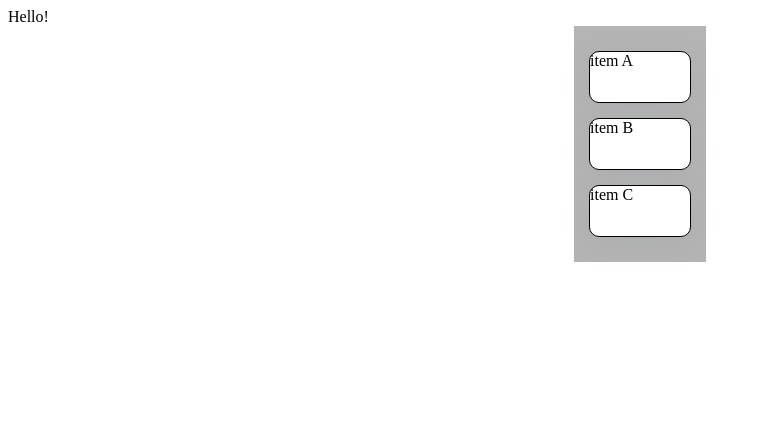
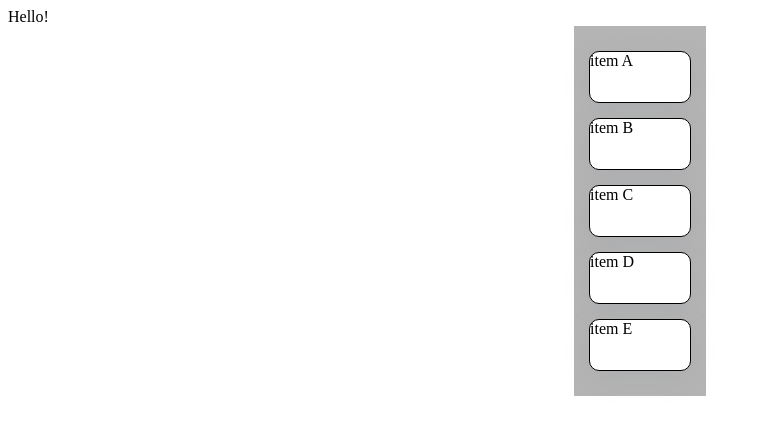
Before and after one commit to NeatKYU/vnd, a Vue app: page / in a window 1280 px wide. Shown: the top 434 px of the page, without its empty margins (0-761 px from the left). Built offline with nearby package versions, Linux system fonts and the light colour scheme.

Commit message:
🐛 자연스러운 무빙 추가

```diff
--- a/src/components/dragTest.vue
+++ b/src/components/dragTest.vue
@@ -1,49 +1,32 @@
 <template>
     <div class="drag-wrapper">
-        <!-- <span>dropzone 1</span> -->
-        <!-- <div
-            @drop="onDrop($event, 1)"
-            @dragover.prevent
-            @dragenter.prevent
+        <div
+            id="list"
             class="dropzone"
-        > -->
-        <div
-            class="dropzone"
+            :sortable="{
+                onUpdate: sortableMove
+            }"
         >
             <div
                 v-for="(item, index) in tempListOne"
                 :key="item.id"
                 draggable="true"
                 @dragstart="startDrag($event, item, index)"
+                @dragend="dragLeave()"
                 @drop="dragEnd($event, index)"
                 @dragover.prevent="overShow(item.id)"
-                @dragenter.prevent
+                @dragenter.prevent="moveOver(index)"
                 class="drag-box"
-                :class="{ 'is-dragging': sIsDragging && (item.id === sDraggingId) }"
+                :class="{
+                    'is-dragging': sIsDragging && (item.id === sDraggingId),
+                    // 'move-action-down': isMoveActionDwon(sDraggingId, sOverId) && isOver(item.id),
+                    // 'move-action-up': isMoveActionUp(sDraggingId, sOverId) && isOver(item.id),
+                }"
             >
                 <div v-if="sOverShow && (item.id === sOverId) && (item.id !== sDraggingId)" class="move-point" />
-                {{ item.title }}
+                <span>{{ item.title }}</span>
             </div>
         </div>
-        <!-- <div class="divider-vertical" /> -->
-        <!-- <span>dropzone 2</span> -->
-        <!-- <div
-            @drop="onDrop($event, 2)"
-            @dragover.prevent
-            @dragenter.prevent
-            class="dropzone"
-        >
-            <div
-                v-for="item in tempListTwo"
-                :key="item.id"
-                draggable="true"
-                @dragstart="startDrag($event, item)"
-                class="drag-box"
-                :class="{ 'is-dragging': sIsDragging && (item.id === sDraggingId) }"
-            >
-                {{ item.title }}
-            </div>
-        </div> -->
     </div>
 </template>
 
@@ -65,9 +48,17 @@ export default {
                     id: '3',
                     title: 'item C',
                     list: 1,
+                },{
+                    id: '4',
+                    title: 'item D',
+                    list: 1,
+                },{
+                    id: '5',
+                    title: 'item E',
+                    list: 1,
                 },
             ],
-            // tempListTwo: [],
+            tempListTwo: [],
             sIsDragging: false,
             sDraggingId: null,
             sOverId: null,
@@ -75,31 +66,30 @@ export default {
             sFrom: -1,
             sTo: -1,
             sOverShow: false,
+            sCustomDiv: null,
         }
     },
-    computed: {
-        // cFilterList(aListIndex) {
-        //     return this.items.filter((aItem) => aItem.list === aListIndex);
-        // },
-    },
     methods: {
+        sortableMove: function (aEvent) {
+            this.tempListOne.splice(aEvent.newIndex, 0, this.tempListOne.splice(aEvent.oldIndex, 1)[0])
+        },
         startDrag(event, aItem, aIdx) {
             event.dataTransfer.dropEffect = 'move';
             event.dataTransfer.effectAllowed = 'move';
             event.dataTransfer.setData('itemId', aItem.id);
+            // ghost image control
+            let sCustomDiv = event.target.cloneNode(true);
+            sCustomDiv.style.opacity = 0.01;
+            document.body.appendChild(sCustomDiv);
+            event.dataTransfer.setDragImage(sCustomDiv, event.offsetX, event.offsetY);
+            this.sCustomDiv = sCustomDiv
+
             this.sDraggingId = aItem.id;
             this.sDragzone = aItem.list;
             this.sFrom = aIdx;
             console.log(this.sDraggingId)
             this.toggleDragging('over');
         },
-        // onDrop(event, aList) {
-        //     const sItemId = event.dataTransfer.getData('itemId');
-        //     // const sItem = this.items.filter((aItem) => aItem.id === sItemId);
-        //     sItem[0].list = aList;
-        //     this.sDraggingId = null;
-        //     this.toggleDragging('end');
-        // },
         dragEnd(event, aTo) {
             event.preventDefault();
             console.log('from to = ', this.sFrom, aTo)
@@ -108,9 +98,30 @@ export default {
             this.sTo = -1;
             this.toggleDragging('end');
             this.endOverShow();
+            if(this.sCustomDiv){
+                console.log(this.sCustomDiv);
+                document.body.removeChild(this.sCustomDiv);
+                this.sCustomDiv = null;
+            }
+        },
+        dragLeave() {
+            this.sFrom = -1;
+            this.sTo = -1;
+            this.toggleDragging('end');
+            this.endOverShow();
+            if(this.sCustomDiv){
+                console.log(this.sCustomDiv);
+                document.body.removeChild(this.sCustomDiv);
+                this.sCustomDiv = null;
+            }
         },
         moveItem(aFrom, aTo) {
             this.tempListOne.splice(aTo, 0, this.tempListOne.splice(aFrom, 1)[0]);
+        },
+        moveOver(aTo) {
+            console.log('over from to !', this.sFrom, aTo)
+            this.tempListOne.splice(aTo, 0, this.tempListOne.splice(this.sFrom, 1)[0]);
+            this.sFrom = aTo;
         },
         toggleDragging(aType){
             if(aType === 'over'){
@@ -130,6 +141,21 @@ export default {
         filterList(aListIndex) {
             return this.items.filter((aItem) => aItem.list === aListIndex);
         },
+        isMoveActionDwon(aFrom, aTo) {
+            if(aFrom > aTo){
+                return true;
+            }
+            return false;
+        },
+        isMoveActionUp(aFrom, aTo) {
+            if(aFrom < aTo){
+                return true;
+            }
+            return false;
+        },
+        isOver(aId) {
+            return this.sOverShow && (aId === this.sOverId) && (aId !== this.sDraggingId);
+        }
     },
 }
 </script>
@@ -157,7 +183,7 @@ export default {
     padding: 10px;
     background-color: rgb(180, 180, 180);
 
-    animation: all 0.5s ease-in-out;
+    position: relative;
 }
 .divider {
     width: 100%;
@@ -172,7 +198,11 @@ export default {
 }
 
 .is-dragging {
-    border-color: red;
+    border: 1px dashed black;
+    background-color: lightgray;
+    > span {
+        display: none;
+    }
 }
 .move-point {
     position: absolute;
@@ -181,6 +211,21 @@ export default {
     height: 5px;
     background-color: aqua;
 }
+
+.move-action-down {
+    transform: translate(0, 70px);
+    transition: transform 0.3s ease-in-out;
+}
+.move-action-up {
+    transform: translate(0, -70px);
+    transition: transform 0.3s ease-in-out;
+}
+.ghost-image {
+    width: 100px;
+    height: 50px;
+    border: 1px solid black;
+    background-color: red;
+}
 @keyframes slowAction {
 }
 </style>
```
